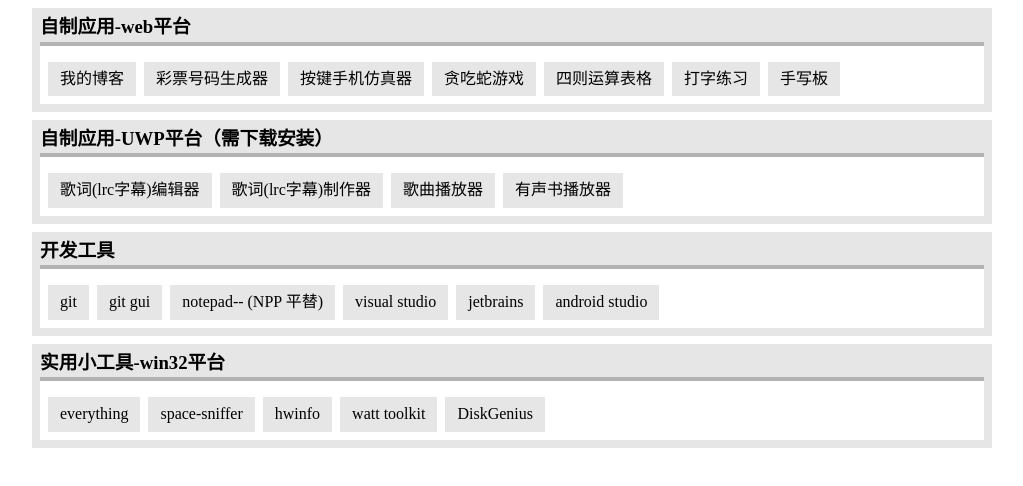
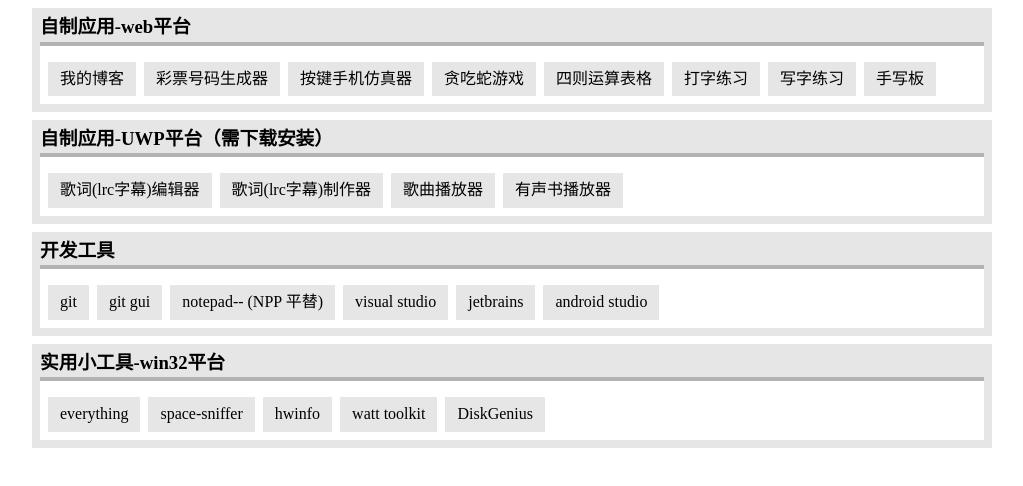
Before and after one commit to kljzndx/navigation, a Vue app: page / in a window 1280 px wide. Shown: the top 486 px of the page, without its empty margins (128-1151 px from the left). Built offline with nearby package versions, Linux system fonts and the light colour scheme.

Commit message:
新增“写字练习”

```diff
--- a/src/App.vue
+++ b/src/App.vue
@@ -22,6 +22,7 @@ const navList: NavGroup[] = [
       { text: '贪吃蛇游戏', link: 'https://kljzndx.github.io/snake-game/' },
       { text: '四则运算表格', link: 'https://kljzndx.github.io/math-table/' },
       { text: '打字练习', link: 'https://kljzndx.github.io/da-zi-lian-xi/' },
+      { text: '写字练习', link: 'https://kljzndx.github.io/lian-zi/' },
       { text: '手写板', link: 'https://kljzndx.github.io/writing-pad/' },
     ],
   },
```
